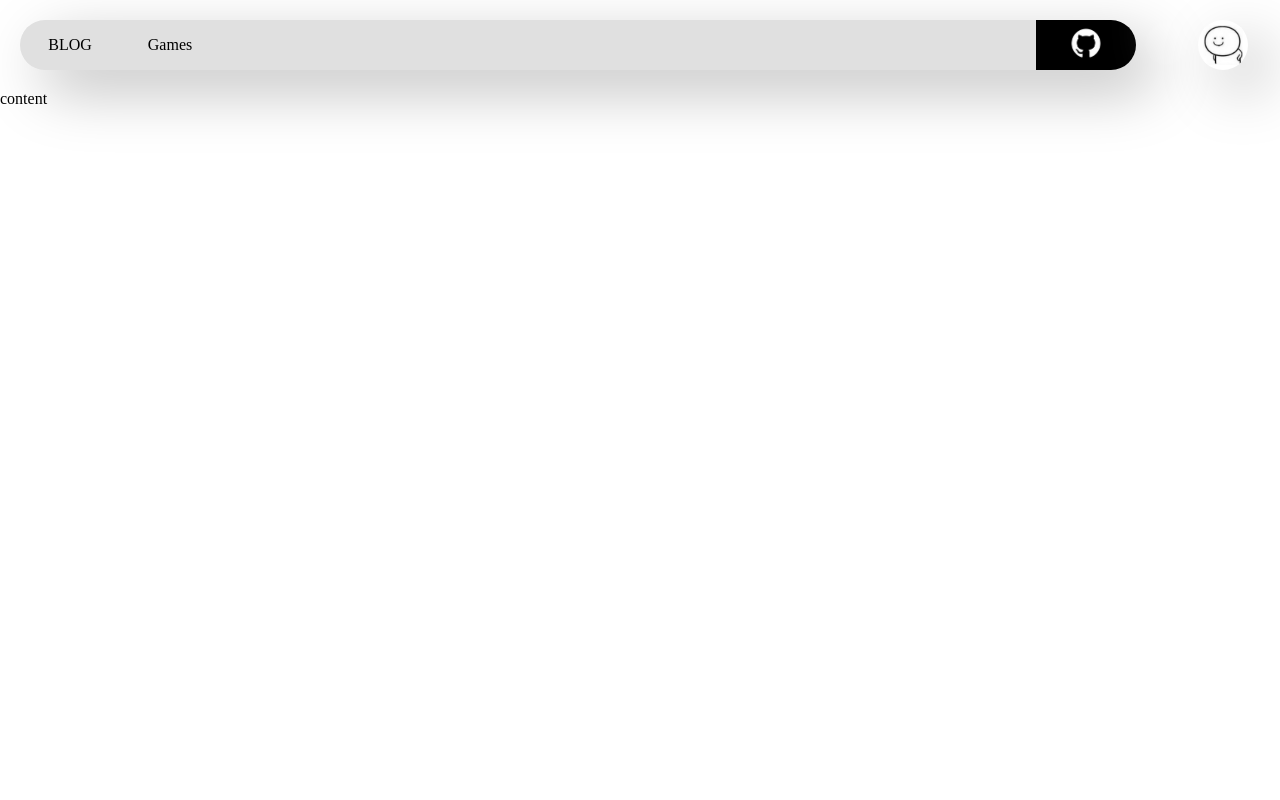
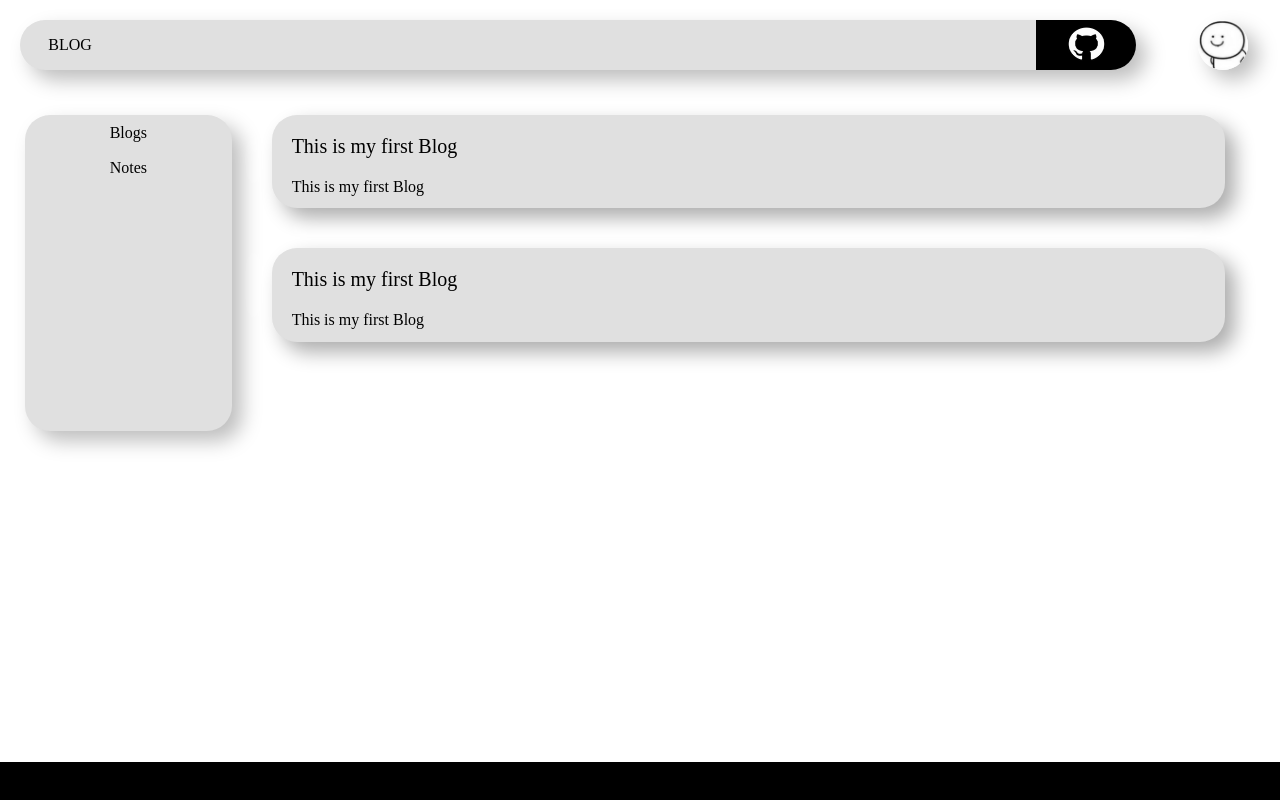
Before and after one commit to Nie-Tianyi/myblog_static, a plain HTML site: page index.html in a window 1280 px wide. Shown: the top 800 px of the page. Drawn offline with Linux system fonts and the light colour scheme.

Commit message:
content content-blogs sidebar

```diff
--- a/index.html
+++ b/index.html
@@ -2,31 +2,56 @@
 <html lang="en">
 <head>
     <meta charset="UTF-8">
+    <meta name="keywords" content="blogs,Java,Javascript,Rust,HTML,Css,Computer">
+    <meta name="author" content="NIE Tianyi">
     <title>Ntyblog</title>
     <link rel="stylesheet" href="style.css">
 </head>
 <body>
     <div class="container">
         <div class="navbar">
-
             <div class="bar">
                 <div class="bar-items">BLOG</div>
-                <div class="bar-items">Games</div>
-
                 <div class="github">
-                    <a  href="https://github.com/Nie-Tianyi">
+                    <a href="https://github.com/Nie-Tianyi">
                         <img src="asset/github.jpg" alt="My Github Link" >
                     </a>
                 </div>
             </div>
-
             <div class="head_ico" >
                 <img src="asset/headico.png">
             </div>
-
         </div>
 
-        <div class="content">content</div>
+        <div class="content">
+
+            <div class="content-sidebar">
+                <div class="content-sidebar-items" id="blog-btn">Blogs</div>
+                <div class="content-sidebar-items" id="notes-btn">Notes</div>
+            </div>
+
+            <div class="content-blogs">
+                <div class="content-blogs-items">
+                    <div class="items-header">
+                        This is my first Blog
+                    </div>
+                    <div class="items-body">
+                        This is my first Blog
+                    </div>
+                </div>
+
+                <div class="content-blogs-items">
+                    <div class="items-header">
+                        This is my first Blog
+                    </div>
+                    <div class="items-body">
+                        This is my first Blog
+                    </div>
+                </div>
+
+
+            </div>
+        </div>
 
         <div class="footer">
             <div class="beian">
@@ -36,6 +61,17 @@
 
 
     </div>
+    <script>
+        function getFilesAndFolderInDir(path){
+            const
+        }
 
+        let blog_item = document.getElementById("blog-btn");
+        blog_item.onclick = function (){
+
+        }
+
+
+    </script>
 </body>
 </html>
--- a/style.css
+++ b/style.css
@@ -25,6 +25,7 @@
     height: 120vh;
     display: grid;
     grid-template-rows: 1fr 18fr 1fr;
+
 }
 
 /*===navbar===*/
@@ -32,8 +33,6 @@
     margin: 20px;
     display: grid;
     grid-template-columns: 9fr 1fr;
-
-
 }
 
 .bar{
@@ -41,8 +40,8 @@
     grid-template-columns: repeat(12,1fr);
     border-radius: 25px;
     background: #e0e0e0;
-    box-shadow:  20px 20px 60px #bebebe,
-    -20px -20px 60px #ffffff;
+    box-shadow:  10px 10px 20px #bebebe,
+    -10px -10px 20px #ffffff;
     overflow: hidden;
 }
 
@@ -52,15 +51,13 @@
     width: 100px;
 }
 .bar-items:hover{
-    background: linear-gradient(145deg, #f0f0f0, #cacaca);
-    box-shadow:  20px 20px 60px #bebebe,
-    -20px -20px 60px #ffffff;
+    background: #d5d5d5;
 }
 
 .bar-items:active{
     background: #e0e0e0;
-    box-shadow: inset 20px 20px 60px #bebebe,
-    inset -20px -20px 60px #ffffff;
+    box-shadow: inset 10px 10px 20px #bebebe,
+    inset -10px -10px 20px #ffffff;
 }
 
 .github{
@@ -72,8 +69,8 @@
     background: black;
 }
 .github img{
-    height: 40px;
-    height: 40px;
+    height: 45px;
+    width: 45px;
 }
 
 .head_ico{
@@ -84,19 +81,93 @@
     height: 50px;
     width: 50px;
     border-radius: 50%;
-    box-shadow:  20px 20px 60px #bebebe,
-    -20px -20px 60px #ffffff;
+    box-shadow:  10px 10px 20px #bebebe,
+    -10px -10px 20px #ffffff;
 }
 .head_ico img{
-    height: 40px;
-    width: 40px;
+    height: 50px;
+    width: 50px;
+}
+/*===blog content body*/
+
+.content{
+    margin: 20px;
+    display: grid;
+    grid-template-columns: 1fr 5fr;
 }
 
+.content-sidebar{
+    width: 100%;
+    height: 50%;
+    margin: 5px;
+
+    display: grid;
+    grid-template-rows: repeat(9,1fr);
+
+    border-radius: 25px;
+    background: #e0e0e0;
+    box-shadow:  10px 10px 20px #bebebe,
+    -10px -10px 20px #ffffff;
+    overflow: hidden;
+}
+
+.content-sidebar-items{
+    display: grid;
+    place-items: center center;
+    width: 100%;
+
+}
+.content-sidebar-items:hover{
+    background: #d5d5d5;
+}
+
+.content-sidebar-items:active{
+    background: #e0e0e0;
+    box-shadow: inset 10px 10px 20px #bebebe,
+    inset -10px -10px 20px #ffffff;
+}
+
+.content-blogs{
+    margin: 5px;
+    width: 100%;
+    display: flex;
+    flex-direction: column;
+}
+
+.content-blogs-items{
+    margin: 0 40px 40px;
+    width: calc(100% - 80px);
+    height: 15%;
+    border-radius: 25px;
+    background: #e0e0e0;
+    box-shadow:  10px 10px 20px #adadad,
+    -10px -10px 20px #ffffff;
+    overflow: hidden;
+}
+
+.content-blogs-items:hover{
+    background: #e0e0e0;
+    box-shadow:  50px 50px 100px #bebebe,
+    -50px -50px 100px #ffffff;
+}
+
+.content-blogs-items:active{
+    background: #e0e0e0;
+    box-shadow: inset 10px 10px 20px #adadad,
+    inset -10px -10px 20px #ffffff;
+}
+.items-header{
+    margin: 20px;
+    font-size: 20px;
+}
+.items-body{
+    margin: 20px;
+}
 
 /*===footer===*/
 .footer{
     display: grid;
-    grid-template-columns: repeat(6,1fr);
+    grid-template-columns: repeat(12,1fr);
     grid-template-rows: 1fr 1fr 1fr;
     background: black;
 }
```
Also changed, not shown: loadblogs.js (added).
